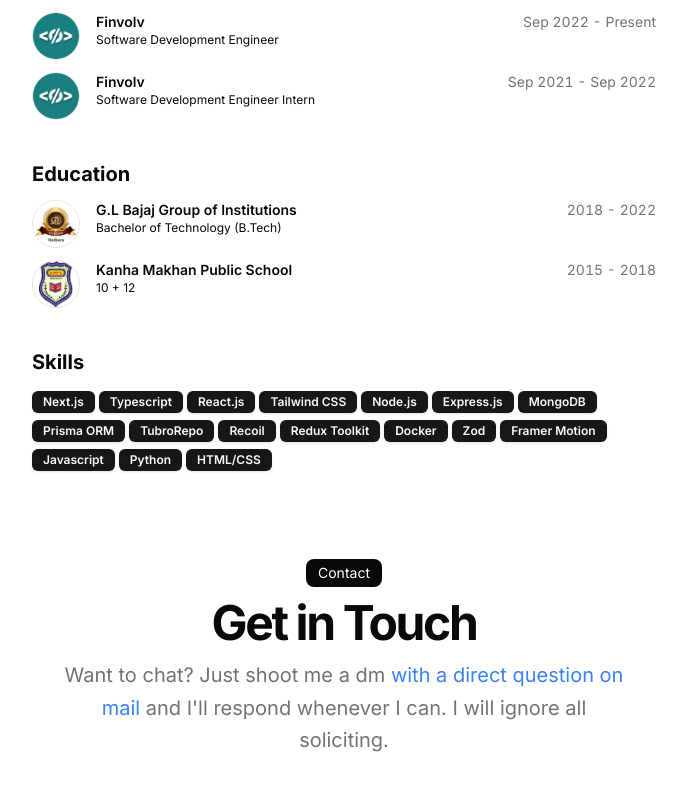
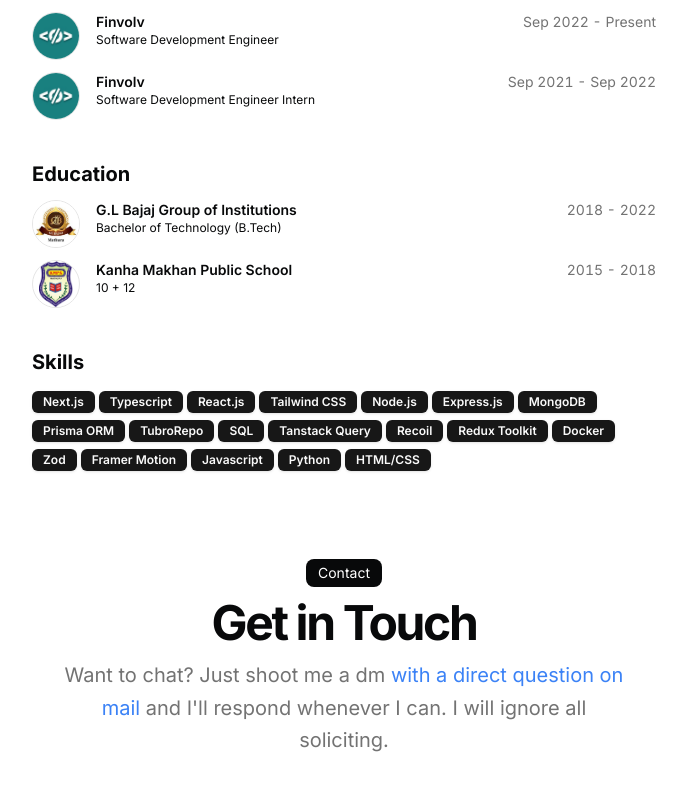
Before and after one commit to Aksh-debug/shobhitfolio, a Next.js app: page / in a window 1280 px wide. Shown: the part 1136-1927 px from the top of the page, without its empty margins (296-982 px from the left). Built offline with nearby package versions, Linux system fonts and the light colour scheme.

Commit message:
skills updated

```diff
--- a/src/data/resume.tsx
+++ b/src/data/resume.tsx
@@ -17,6 +17,8 @@ export const DATA = {
     "MongoDB",
     "Prisma ORM",
     "TubroRepo",
+    "SQL",
+    "Tanstack Query",
     "Recoil",
     "Redux Toolkit",
     "Docker",
```
